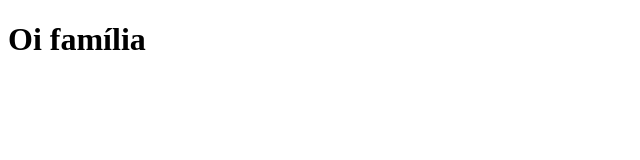
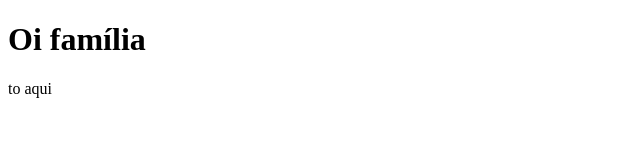
Before and after one commit to lukario-luk/SaudadesHTML, a plain HTML site: page index.html in a window 1280 px wide. Shown: the full height of the page, 0-640 px from the left. Drawn offline with Linux system fonts and the light colour scheme.

Commit message:
adicionei um paragrafo p

```diff
--- a/index.html
+++ b/index.html
@@ -9,6 +9,7 @@
 <body>
     <header>
         <h1>Oi família</h1>
+        <p>to aqui</p>
     </header>
 </body>
 </html>
```
